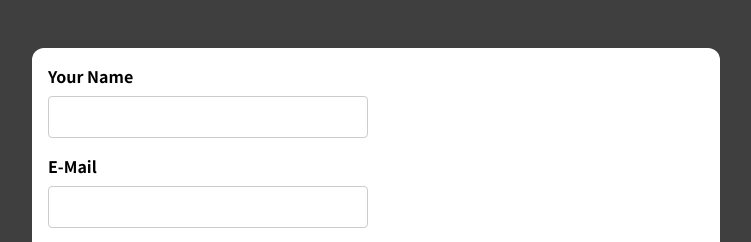
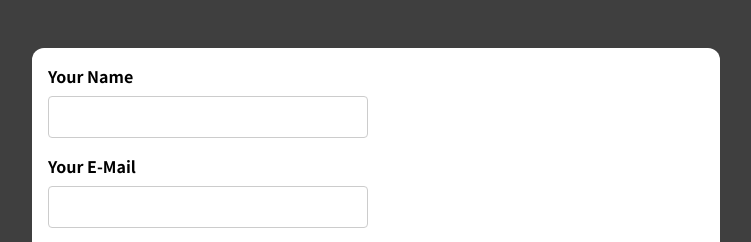
Before and after one commit to louisweiser/demo_form, a React (Create React App) app: page / in a window 1280 px wide. Shown: the top 242 px of the page, without its empty margins (264-1015 px from the left). Built offline with nearby package versions, Linux system fonts and the light colour scheme.

Commit message:
little changes

```diff
--- a/src/components/SimpleInput.js
+++ b/src/components/SimpleInput.js
@@ -20,7 +20,7 @@
 
   let formIsValid = false;
 
-  if (enteredNameIsValid) {
+  if (enteredNameIsValid && enteredEmailIsValid) {
     formIsValid = true;
   }
 
@@ -35,7 +35,7 @@
   const formSubmissionHandler = (event) => {
     event.preventDefault();
 
-    if (!enteredNameIsValid || !enteredEmailIsValid) {
+    if (!enteredNameIsValid) {
       return;
     }
 
@@ -73,7 +73,7 @@
         )}
       </div>
       <div className={emailInputClasses}>
-        <label htmlFor="email">E-Mail</label>
+        <label htmlFor="email">Your E-Mail</label>
         <input
           type="email"
           id="email"
```
